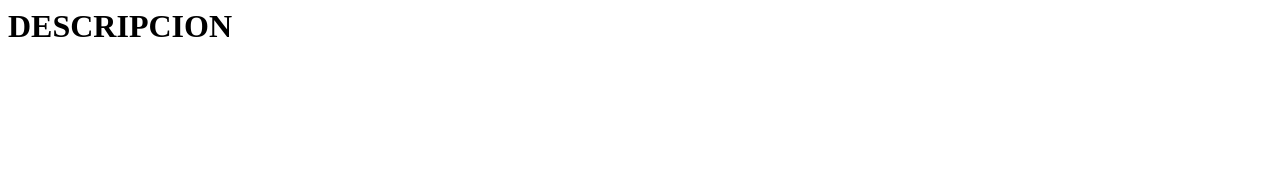
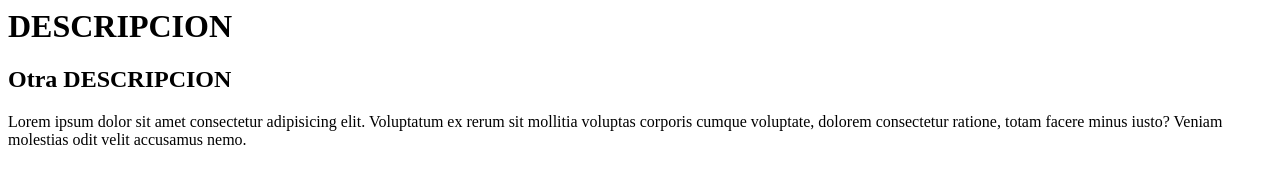
Before and after one commit to BigTonio/Ejemplo-git2, a plain HTML site: page index.html in a window 1280 px wide. Drawn offline with Linux system fonts and the light colour scheme.

Commit message:
agregamos el H2

```diff
--- a/index.html
+++ b/index.html
@@ -7,6 +7,8 @@
 </head>
 <body>
     <h1>DESCRIPCION</h1>
+    <h2>Otra DESCRIPCION</h2>
+    <p>Lorem ipsum dolor sit amet consectetur adipisicing elit. Voluptatum ex rerum sit mollitia voluptas corporis cumque voluptate, dolorem consectetur ratione, totam facere minus iusto? Veniam molestias odit velit accusamus nemo.</p>
 
 
 </body>
```
